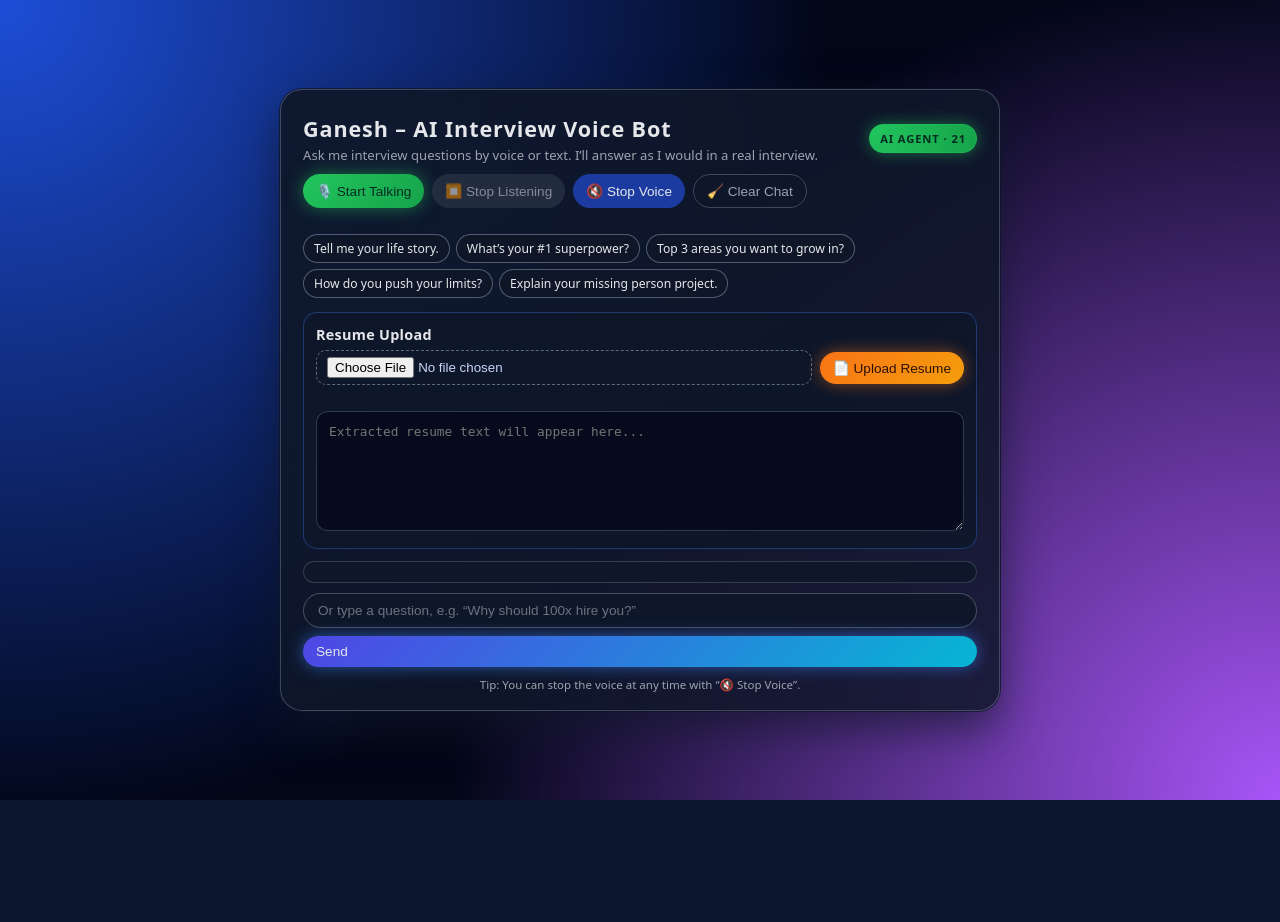
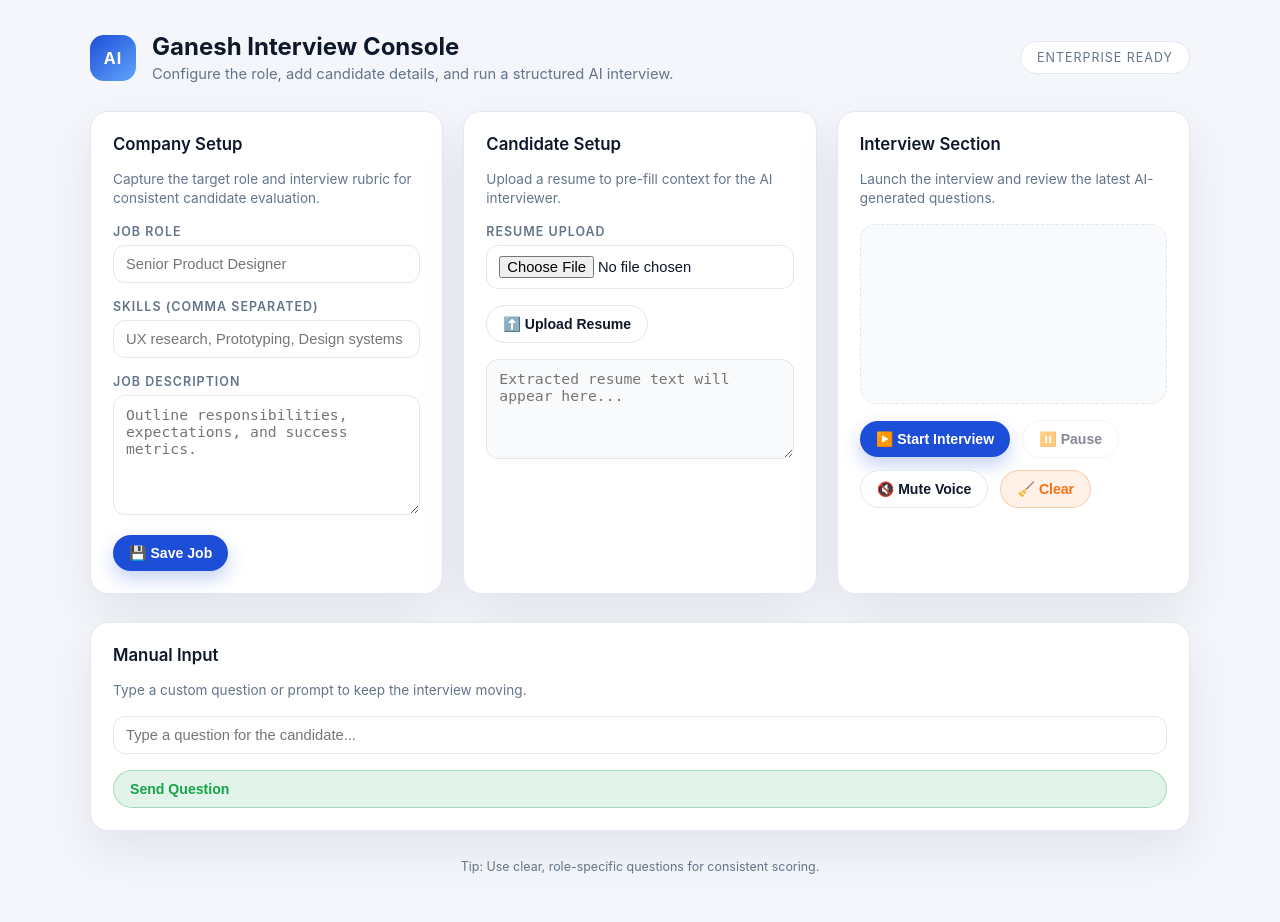
Before and after one commit to ganeshkute18/ganesh-voice-interview-bot, a Flask app: page / in a window 1280 px wide. Before the commit the page ends 800 px from the top, so only its background shows below. Run offline with Flask 3, Linux system fonts and the light colour scheme.

Commit message:
Redesign interview setup interface

```diff
--- a/templates/index.html
+++ b/templates/index.html
@@ -2,308 +2,330 @@
 <html lang="en">
 <head>
   <meta charset="UTF-8" />
-  <title>Ganesh – Voice Interview Bot</title>
+  <title>Ganesh – AI Interview Console</title>
   <meta name="viewport" content="width=device-width, initial-scale=1" />
   <style>
+    :root {
+      color-scheme: light;
+      --bg: #f4f6fb;
+      --card: #ffffff;
+      --text: #0f172a;
+      --muted: #64748b;
+      --border: #e2e8f0;
+      --accent: #1d4ed8;
+      --accent-soft: rgba(29, 78, 216, 0.08);
+      --success: #16a34a;
+      --warning: #f97316;
+      --shadow: 0 20px 45px rgba(15, 23, 42, 0.08);
+      font-family: "Inter", "Segoe UI", system-ui, sans-serif;
+    }
+
     * {
       box-sizing: border-box;
-    }
-    body {
       margin: 0;
       padding: 0;
-      font-family: system-ui, -apple-system, BlinkMacSystemFont, "Segoe UI", sans-serif;
+    }
+
+    body {
+      background: var(--bg);
+      color: var(--text);
       min-height: 100vh;
+      padding: 32px 18px 48px;
+    }
+
+    .page {
+      max-width: 1100px;
+      margin: 0 auto;
       display: flex;
-      align-items: center;
-      justify-content: center;
-      background:
-        radial-gradient(circle at 0% 0%, #1d4ed8 0, transparent 55%),
-        radial-gradient(circle at 100% 100%, #a855f7 0, transparent 55%),
-        #020617;
-      color: #e5e7eb;
+      flex-direction: column;
+      gap: 28px;
     }
-    .card {
-      width: 100%;
-      max-width: 720px;
-      padding: 24px 22px 18px;
-      border-radius: 22px;
-      background: linear-gradient(145deg, rgba(15,23,42,0.96), rgba(15,23,42,0.85));
-      border: 1px solid rgba(148,163,184,0.35);
-      box-shadow:
-        0 18px 45px rgba(15,23,42,0.7),
-        0 0 0 1px rgba(15,23,42,0.8);
-      backdrop-filter: blur(18px);
-    }
-    .header {
+
+    .topbar {
       display: flex;
       align-items: center;
       justify-content: space-between;
+      gap: 20px;
+    }
+
+    .brand {
+      display: flex;
+      align-items: center;
+      gap: 16px;
+    }
+
+    .brand-mark {
+      width: 46px;
+      height: 46px;
+      border-radius: 14px;
+      background: linear-gradient(140deg, #1d4ed8, #60a5fa);
+      display: grid;
+      place-items: center;
+      color: #fff;
+      font-weight: 700;
+      letter-spacing: 0.06em;
+    }
+
+    .brand h1 {
+      font-size: 1.5rem;
+      font-weight: 650;
+    }
+
+    .brand p {
+      color: var(--muted);
+      font-size: 0.92rem;
+      margin-top: 4px;
+    }
+
+    .status-pill {
+      padding: 8px 16px;
+      border-radius: 999px;
+      border: 1px solid var(--border);
+      background: #fff;
+      font-size: 0.78rem;
+      color: var(--muted);
+      letter-spacing: 0.08em;
+      text-transform: uppercase;
+    }
+
+    .grid {
+      display: grid;
+      gap: 20px;
+      grid-template-columns: repeat(auto-fit, minmax(280px, 1fr));
+    }
+
+    .card {
+      background: var(--card);
+      border-radius: 18px;
+      box-shadow: var(--shadow);
+      padding: 22px;
+      border: 1px solid var(--border);
+      display: flex;
+      flex-direction: column;
+      gap: 16px;
+    }
+
+    .card h2 {
+      font-size: 1.05rem;
+      font-weight: 600;
+    }
+
+    .card p {
+      color: var(--muted);
+      font-size: 0.85rem;
+      line-height: 1.4;
+    }
+
+    label {
+      font-size: 0.78rem;
+      font-weight: 600;
+      color: var(--muted);
+      text-transform: uppercase;
+      letter-spacing: 0.08em;
+      margin-bottom: 6px;
+      display: block;
+    }
+
+    input,
+    textarea {
+      width: 100%;
+      padding: 10px 12px;
+      border-radius: 12px;
+      border: 1px solid var(--border);
+      font-size: 0.92rem;
+      background: #fff;
+      color: var(--text);
+      transition: border 0.2s ease, box-shadow 0.2s ease;
+    }
+
+    input:focus,
+    textarea:focus {
+      outline: none;
+      border-color: var(--accent);
+      box-shadow: 0 0 0 3px var(--accent-soft);
+    }
+
+    textarea {
+      min-height: 120px;
+      resize: vertical;
+    }
+
+    .actions {
+      display: flex;
+      flex-wrap: wrap;
       gap: 12px;
+      align-items: center;
+    }
+
+    button {
+      border: none;
+      cursor: pointer;
+      padding: 10px 16px;
+      border-radius: 999px;
+      font-weight: 600;
+      font-size: 0.88rem;
+      display: inline-flex;
+      align-items: center;
+      gap: 8px;
+      transition: transform 0.1s ease, box-shadow 0.1s ease;
+    }
+
+    button:disabled {
+      opacity: 0.5;
+      cursor: not-allowed;
+      box-shadow: none;
+    }
+
+    .primary {
+      background: var(--accent);
+      color: #fff;
+      box-shadow: 0 8px 18px rgba(29, 78, 216, 0.25);
+    }
+
+    .secondary {
+      background: #fff;
+      color: var(--text);
+      border: 1px solid var(--border);
+    }
+
+    .warning {
+      background: rgba(249, 115, 22, 0.1);
+      color: var(--warning);
+      border: 1px solid rgba(249, 115, 22, 0.3);
+    }
+
+    .success {
+      background: rgba(22, 163, 74, 0.12);
+      color: var(--success);
+      border: 1px solid rgba(22, 163, 74, 0.3);
+    }
+
+    .question-area {
+      border: 1px dashed var(--border);
+      border-radius: 16px;
+      padding: 16px;
+      min-height: 180px;
+      background: #f8fafc;
+      overflow-y: auto;
+    }
+
+    .bubble {
+      background: #fff;
+      border: 1px solid var(--border);
+      border-radius: 12px;
+      padding: 10px 12px;
+      font-size: 0.9rem;
       margin-bottom: 10px;
     }
-    .title-block h1 {
-      margin: 0;
-      font-size: 1.35rem;
-      letter-spacing: 0.04em;
+
+    .bubble .role-label {
+      font-size: 0.68rem;
+      font-weight: 700;
+      color: var(--muted);
+      letter-spacing: 0.08em;
+      margin-bottom: 6px;
+      text-transform: uppercase;
     }
-    .title-block p {
-      margin: 3px 0 0;
-      font-size: 0.82rem;
-      color: #9ca3af;
+
+    #status,
+    #resumeStatus {
+      font-size: 0.78rem;
+      color: var(--muted);
     }
-    .badge {
-      padding: 6px 10px;
-      border-radius: 999px;
-      font-size: 0.7rem;
-      letter-spacing: 0.08em;
-      text-transform: uppercase;
-      background: radial-gradient(circle at 0% 0%, #22c55e, #16a34a);
-      color: #022c22;
-      font-weight: 600;
-      border: 1px solid rgba(34,197,94,0.5);
-      box-shadow: 0 0 15px rgba(34,197,94,0.5);
+
+    #resumeOutput {
+      min-height: 100px;
+      background: #f8fafc;
     }
-    .controls {
-      display: flex;
-      flex-wrap: wrap;
-      gap: 8px;
-      margin: 10px 0 4px;
+
+    .footer-note {
+      text-align: center;
+      color: var(--muted);
+      font-size: 0.78rem;
     }
-    button {
-      border: none;
-      padding: 8px 13px;
-      border-radius: 999px;
-      cursor: pointer;
-      font-size: 0.85rem;
-      font-weight: 500;
-      display: inline-flex;
-      align-items: center;
-      gap: 6px;
-      transition: transform 0.08s ease, box-shadow 0.08s ease, background 0.15s ease;
-      white-space: nowrap;
-    }
-    button:disabled {
-      opacity: 0.55;
-      cursor: not-allowed;
-      transform: none;
-      box-shadow: none;
-    }
-    button:not(:disabled):active {
-      transform: scale(0.97);
-      box-shadow: none;
-    }
-    #recordBtn {
-      background: linear-gradient(135deg, #22c55e, #16a34a);
-      color: #022c22;
-      box-shadow: 0 0 18px rgba(34,197,94,0.5);
-    }
-    #stopListenBtn {
-      background: rgba(55,65,81,0.9);
-      color: #e5e7eb;
-    }
-    #stopVoiceBtn {
-      background: rgba(30,64,175,0.9);
-      color: #e5e7eb;
-    }
-    #clearBtn {
-      background: transparent;
-      color: #9ca3af;
-      border: 1px solid rgba(75,85,99,0.8);
-    }
-    #status {
-      min-height: 1.2em;
-      font-size: 0.78rem;
-      color: #a5b4fc;
-      margin-top: 2px;
-    }
-    .chips {
-      margin-top: 8px;
-      display: flex;
-      flex-wrap: wrap;
-      gap: 6px;
-    }
-    .resume-card {
-      margin-top: 14px;
-      padding: 12px;
-      border-radius: 14px;
-      border: 1px solid rgba(59,130,246,0.35);
-      background: rgba(15,23,42,0.85);
-    }
-    .resume-card h2 {
-      margin: 0 0 6px;
-      font-size: 0.9rem;
-      letter-spacing: 0.02em;
-    }
-    .resume-actions {
-      display: flex;
-      flex-wrap: wrap;
-      gap: 8px;
-      align-items: center;
-    }
-    #resumeInput {
-      flex: 1;
-      min-width: 180px;
-      color: #cbd5f5;
-      background: rgba(15,23,42,0.95);
-      border: 1px dashed rgba(148,163,184,0.6);
-      border-radius: 10px;
-      padding: 6px 10px;
-    }
-    #uploadBtn {
-      background: linear-gradient(135deg, #f97316, #f59e0b);
-      color: #2a1200;
-      box-shadow: 0 0 16px rgba(249,115,22,0.5);
-    }
-    #resumeStatus {
-      min-height: 1em;
-      margin-top: 6px;
-      font-size: 0.75rem;
-      color: #fbbf24;
-    }
-    #resumeOutput {
-      margin-top: 8px;
-      width: 100%;
-      min-height: 120px;
-      border-radius: 12px;
-      border: 1px solid rgba(55,65,81,0.9);
-      padding: 10px 12px;
-      background: rgba(2,6,23,0.65);
-      color: #e2e8f0;
-      font-size: 0.8rem;
-      line-height: 1.5;
-      resize: vertical;
-    }
-    .chip {
-      padding: 5px 10px;
-      border-radius: 999px;
-      font-size: 0.76rem;
-      border: 1px solid rgba(148,163,184,0.5);
-      color: #e5e7eb;
-      cursor: pointer;
-      background: rgba(15,23,42,0.9);
-      transition: background 0.15s ease, transform 0.08s ease, border-color 0.15s ease;
-    }
-    .chip:hover {
-      background: rgba(30,64,175,0.7);
-      border-color: #60a5fa;
-      transform: translateY(-1px);
-    }
-    #chat {
-      max-height: 330px;
-      overflow-y: auto;
-      margin-top: 12px;
-      padding: 10px;
-      border-radius: 16px;
-      background: radial-gradient(circle at 0% 0%, rgba(15,23,42,0.9), rgba(15,23,42,0.96));
-      border: 1px solid rgba(55,65,81,0.9);
-    }
-    .bubble {
-      padding: 9px 11px;
-      border-radius: 12px;
-      margin: 5px 0;
-      max-width: 82%;
-      font-size: 0.85rem;
-      line-height: 1.4;
-      position: relative;
-    }
-    .user {
-      margin-left: auto;
-      background: linear-gradient(135deg, #1d4ed8, #38bdf8);
-      color: #e5f3ff;
-      border-radius: 12px 12px 2px 12px;
-    }
-    .bot {
-      margin-right: auto;
-      background: rgba(15,23,42,0.95);
-      border-radius: 12px 12px 12px 2px;
-      border: 1px solid rgba(148,163,184,0.5);
-    }
-    .role-label {
-      font-size: 0.65rem;
-      text-transform: uppercase;
-      letter-spacing: 0.12em;
-      opacity: 0.6;
-      margin-bottom: 2px;
-    }
-    #typedInput {
-      width: 100%;
-      margin-top: 10px;
-      border-radius: 999px;
-      border: 1px solid rgba(75,85,99,0.9);
-      padding: 9px 14px;
-      font-size: 0.85rem;
-      background: rgba(15,23,42,0.9);
-      color: #e5e7eb;
-      outline: none;
-    }
-    #typedInput::placeholder {
-      color: #6b7280;
-    }
-    #sendBtn {
-      margin-top: 8px;
-      width: 100%;
-      background: linear-gradient(135deg, #4f46e5, #06b6d4);
-      color: #e5e7eb;
-      box-shadow: 0 0 16px rgba(59,130,246,0.6);
-    }
-    .footer-note {
-      margin-top: 10px;
-      font-size: 0.72rem;
-      color: #9ca3af;
-      text-align: center;
-    }
-    @media (max-width: 640px) {
-      .card {
-        margin: 10px;
-        padding: 18px 16px 12px;
+
+    @media (max-width: 720px) {
+      body {
+        padding: 20px 14px 32px;
+      }
+
+      .topbar {
+        flex-direction: column;
+        align-items: flex-start;
       }
     }
   </style>
 </head>
 <body>
-  <div class="card">
-    <div class="header">
-      <div class="title-block">
-        <h1>Ganesh – AI Interview Voice Bot</h1>
-        <p>Ask me interview questions by voice or text. I’ll answer as I would in a real interview.</p>
+  <div class="page">
+    <header class="topbar">
+      <div class="brand">
+        <div class="brand-mark">AI</div>
+        <div>
+          <h1>Ganesh Interview Console</h1>
+          <p>Configure the role, add candidate details, and run a structured AI interview.</p>
+        </div>
       </div>
-      <div class="badge">AI Agent · 21</div>
-    </div>
+      <div class="status-pill">Enterprise Ready</div>
+    </header>
 
-    <div class="controls">
-      <button id="recordBtn">🎙️ Start Talking</button>
-      <button id="stopListenBtn" disabled>⏹️ Stop Listening</button>
-      <button id="stopVoiceBtn">🔇 Stop Voice</button>
-      <button id="clearBtn">🧹 Clear Chat</button>
-    </div>
-    <div id="status"></div>
+    <section class="grid">
+      <div class="card">
+        <h2>Company Setup</h2>
+        <p>Capture the target role and interview rubric for consistent candidate evaluation.</p>
+        <div>
+          <label for="jobRole">Job Role</label>
+          <input id="jobRole" type="text" placeholder="Senior Product Designer" />
+        </div>
+        <div>
+          <label for="skills">Skills (comma separated)</label>
+          <input id="skills" type="text" placeholder="UX research, Prototyping, Design systems" />
+        </div>
+        <div>
+          <label for="jobDescription">Job Description</label>
+          <textarea id="jobDescription" placeholder="Outline responsibilities, expectations, and success metrics."></textarea>
+        </div>
+        <div class="actions">
+          <button class="primary" id="saveJobBtn">💾 Save Job</button>
+          <span id="status"></span>
+        </div>
+      </div>
 
-    <div class="chips">
-      <div class="chip">Tell me your life story.</div>
-      <div class="chip">What’s your #1 superpower?</div>
-      <div class="chip">Top 3 areas you want to grow in?</div>
-      <div class="chip">How do you push your limits?</div>
-      <div class="chip">Explain your missing person project.</div>
-    </div>
+      <div class="card">
+        <h2>Candidate Setup</h2>
+        <p>Upload a resume to pre-fill context for the AI interviewer.</p>
+        <div>
+          <label for="resumeInput">Resume Upload</label>
+          <input id="resumeInput" type="file" accept=".pdf,.docx" />
+        </div>
+        <div class="actions">
+          <button id="uploadBtn" class="secondary">⬆️ Upload Resume</button>
+          <span id="resumeStatus"></span>
+        </div>
+        <textarea id="resumeOutput" placeholder="Extracted resume text will appear here..." readonly></textarea>
+      </div>
 
-    <div class="resume-card">
-      <h2>Resume Upload</h2>
-      <div class="resume-actions">
-        <input id="resumeInput" type="file" accept=".pdf,.docx" />
-        <button id="uploadBtn">📄 Upload Resume</button>
+      <div class="card">
+        <h2>Interview Section</h2>
+        <p>Launch the interview and review the latest AI-generated questions.</p>
+        <div id="chat" class="question-area"></div>
+        <div class="actions">
+          <button id="recordBtn" class="primary">▶️ Start Interview</button>
+          <button id="stopListenBtn" class="secondary" disabled>⏸️ Pause</button>
+          <button id="stopVoiceBtn" class="secondary">🔇 Mute Voice</button>
+          <button id="clearBtn" class="warning">🧹 Clear</button>
+        </div>
       </div>
-      <div id="resumeStatus"></div>
-      <textarea id="resumeOutput" placeholder="Extracted resume text will appear here..." readonly></textarea>
-    </div>
+    </section>
 
-    <div id="chat"></div>
+    <section class="card">
+      <h2>Manual Input</h2>
+      <p>Type a custom question or prompt to keep the interview moving.</p>
+      <input id="typedInput" placeholder="Type a question for the candidate..." />
+      <button id="sendBtn" class="success">Send Question</button>
+    </section>
 
-    <input id="typedInput" placeholder="Or type a question, e.g. “Why should 100x hire you?”" />
-    <button id="sendBtn">Send</button>
-
-    <div class="footer-note">
-      Tip: You can stop the voice at any time with “🔇 Stop Voice”.
-    </div>
+    <div class="footer-note">Tip: Use clear, role-specific questions for consistent scoring.</div>
   </div>
 
   <script>
@@ -315,7 +337,10 @@
     const chatEl = document.getElementById("chat");
     const typedInput = document.getElementById("typedInput");
     const sendBtn = document.getElementById("sendBtn");
-    const chips = document.querySelectorAll(".chip");
+    const saveJobBtn = document.getElementById("saveJobBtn");
+    const jobRole = document.getElementById("jobRole");
+    const skills = document.getElementById("skills");
+    const jobDescription = document.getElementById("jobDescription");
     const resumeInput = document.getElementById("resumeInput");
     const uploadBtn = document.getElementById("uploadBtn");
     const resumeStatus = document.getElementById("resumeStatus");
@@ -326,7 +351,6 @@
     let history = [];
     let selectedVoice = null;
 
-    // ---- Voice selection (younger / natural English voice) ----
     function loadVoices() {
       const voices = window.speechSynthesis ? window.speechSynthesis.getVoices() : [];
       if (!voices || !voices.length) return;
@@ -342,7 +366,6 @@
       window.speechSynthesis.onvoiceschanged = loadVoices;
     }
 
-    // ---- Text-to-speech with stop support ----
     function speak(text) {
       if (!window.speechSynthesis) return;
 
@@ -360,19 +383,18 @@
     stopVoiceBtn.addEventListener("click", () => {
       if (window.speechSynthesis) {
         window.speechSynthesis.cancel();
-        statusEl.textContent = "Voice stopped.";
-        setTimeout(() => { if (statusEl.textContent === "Voice stopped.") statusEl.textContent = ""; }, 900);
+        statusEl.textContent = "Voice muted.";
+        setTimeout(() => { if (statusEl.textContent === "Voice muted.") statusEl.textContent = ""; }, 900);
       }
     });
 
-    // ---- Add message to chat UI ----
     function addMessage(text, role) {
       const wrapper = document.createElement("div");
-      wrapper.className = "bubble " + (role === "user" ? "user" : "bot");
+      wrapper.className = "bubble";
 
       const label = document.createElement("div");
       label.className = "role-label";
-      label.textContent = role === "user" ? "YOU" : "GANESH BOT";
+      label.textContent = role === "user" ? "INTERVIEWER" : "AI";
 
       const body = document.createElement("div");
       body.textContent = text;
@@ -386,7 +408,6 @@
       history.push({ role: role === "user" ? "user" : "assistant", content: text });
     }
 
-    // ---- Speech recognition ----
     function setupRecognition() {
       const SpeechRecognition = window.SpeechRecognition || window.webkitSpeechRecognition;
       if (!SpeechRecognition) {
@@ -402,7 +423,7 @@
 
       recognition.onstart = () => {
         recognizing = true;
-        statusEl.textContent = "Listening… ask your question.";
+        statusEl.textContent = "Listening for the next question...";
       };
       recognition.onend = () => {
         recognizing = false;
@@ -426,7 +447,6 @@
       };
     }
 
-    // ---- Send text to backend ----
     async function sendToServer(message) {
       statusEl.textContent = "Thinking…";
       try {
@@ -479,7 +499,40 @@
       }
     }
 
-    // ---- Event listeners ----
+    async function saveJob() {
+      const payload = {
+        role: jobRole.value.trim(),
+        description: jobDescription.value.trim(),
+        skills: skills.value
+          .split(",")
+          .map(skill => skill.trim())
+          .filter(Boolean),
+      };
+
+      if (!payload.role || !payload.description || payload.skills.length === 0) {
+        statusEl.textContent = "Please complete role, skills, and description.";
+        return;
+      }
+
+      statusEl.textContent = "Saving job profile...";
+      try {
+        const res = await fetch("/set-job", {
+          method: "POST",
+          headers: { "Content-Type": "application/json" },
+          body: JSON.stringify(payload),
+        });
+        const data = await res.json();
+        if (!res.ok) {
+          statusEl.textContent = data.error || "Unable to save job profile.";
+          return;
+        }
+        statusEl.textContent = "Job profile saved.";
+      } catch (err) {
+        console.error(err);
+        statusEl.textContent = "Network error while saving.";
+      }
+    }
+
     recordBtn.addEventListener("click", () => {
       if (!recognition) return;
       if (!recognizing) {
@@ -513,19 +566,12 @@
     clearBtn.addEventListener("click", () => {
       chatEl.innerHTML = "";
       history = [];
-      statusEl.textContent = "Chat cleared.";
+      statusEl.textContent = "Interview log cleared.";
       if (window.speechSynthesis) window.speechSynthesis.cancel();
-      setTimeout(() => { if (statusEl.textContent === "Chat cleared.") statusEl.textContent = ""; }, 900);
+      setTimeout(() => { if (statusEl.textContent === "Interview log cleared.") statusEl.textContent = ""; }, 900);
     });
 
-    chips.forEach(chip => {
-      chip.addEventListener("click", () => {
-        const text = chip.textContent.trim();
-        addMessage(text, "user");
-        sendToServer(text);
-      });
-    });
-
+    saveJobBtn.addEventListener("click", saveJob);
     uploadBtn.addEventListener("click", uploadResume);
 
     setupRecognition();
```
